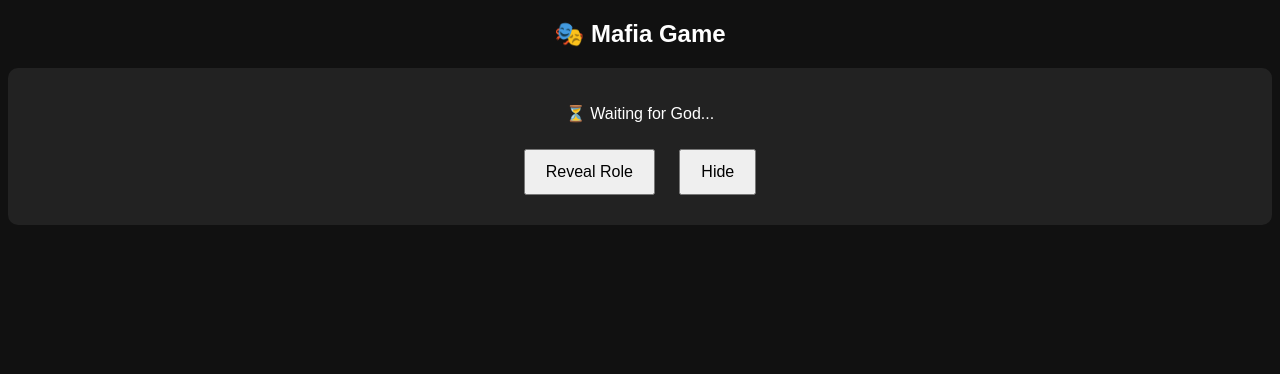
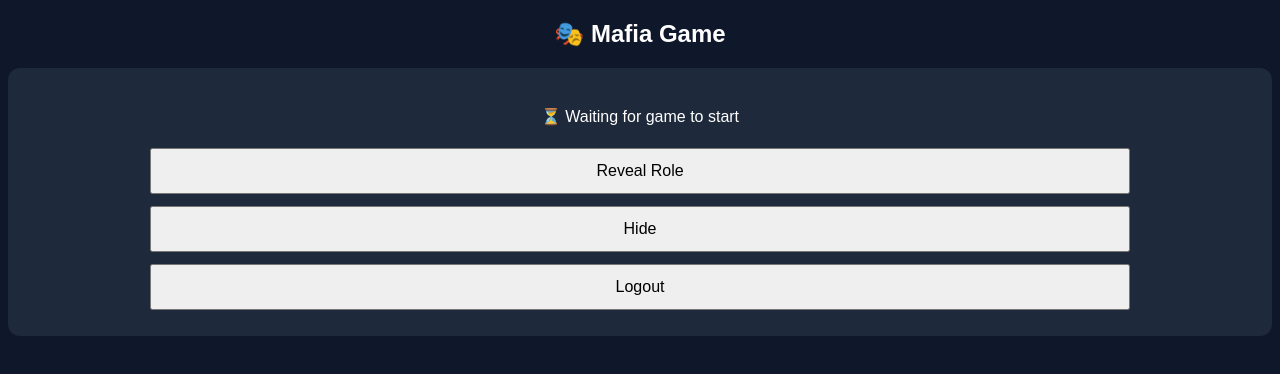
Before and after one commit to meghanad-pandit/mafia-game, a website: page public/index.html in a window 1280 px wide. Both pictures are taken after a click on the button "Login". Drawn offline with Linux system fonts and the light colour scheme; no server answers.

Commit message:
Update index.html

```diff
--- a/public/index.html
+++ b/public/index.html
@@ -4,9 +4,9 @@
   <title>Mafia Game</title>
   <meta name="viewport" content="width=device-width, initial-scale=1">
   <style>
-    body { font-family: sans-serif; text-align: center; background: #111; color: #fff; }
-    button { padding: 12px 20px; font-size: 16px; margin: 10px; }
-    .card { background: #222; padding: 20px; border-radius: 10px; margin-top: 20px; }
+    body { background:#0f172a; color:#fff; font-family:sans-serif; text-align:center; }
+    input, button { padding:12px; margin:6px; width:80%; font-size:16px; }
+    .card { background:#1e293b; padding:20px; border-radius:12px; margin-top:20px; }
   </style>
 </head>
 <body>
@@ -14,16 +14,19 @@
 <h2>🎭 Mafia Game</h2>
 
 <div id="loginBox">
-  <input id="name" placeholder="Name"><br>
-  <input id="pin" placeholder="PIN"><br>
+  <input id="name" placeholder="Enter Name">
+  <input id="pin" placeholder="Enter PIN">
   <button onclick="login()">Login</button>
+  <p id="loginError"></p>
 </div>
 
 <div id="gameBox" style="display:none">
   <div class="card">
-    <p id="status">⏳ Waiting for God...</p>
+    <h3 id="playerName"></h3>
+    <p id="status">⏳ Waiting for game to start</p>
     <button onclick="reveal()">Reveal Role</button>
     <button onclick="hide()">Hide</button>
+    <button onclick="logout()">Logout</button>
   </div>
 </div>
 
```
